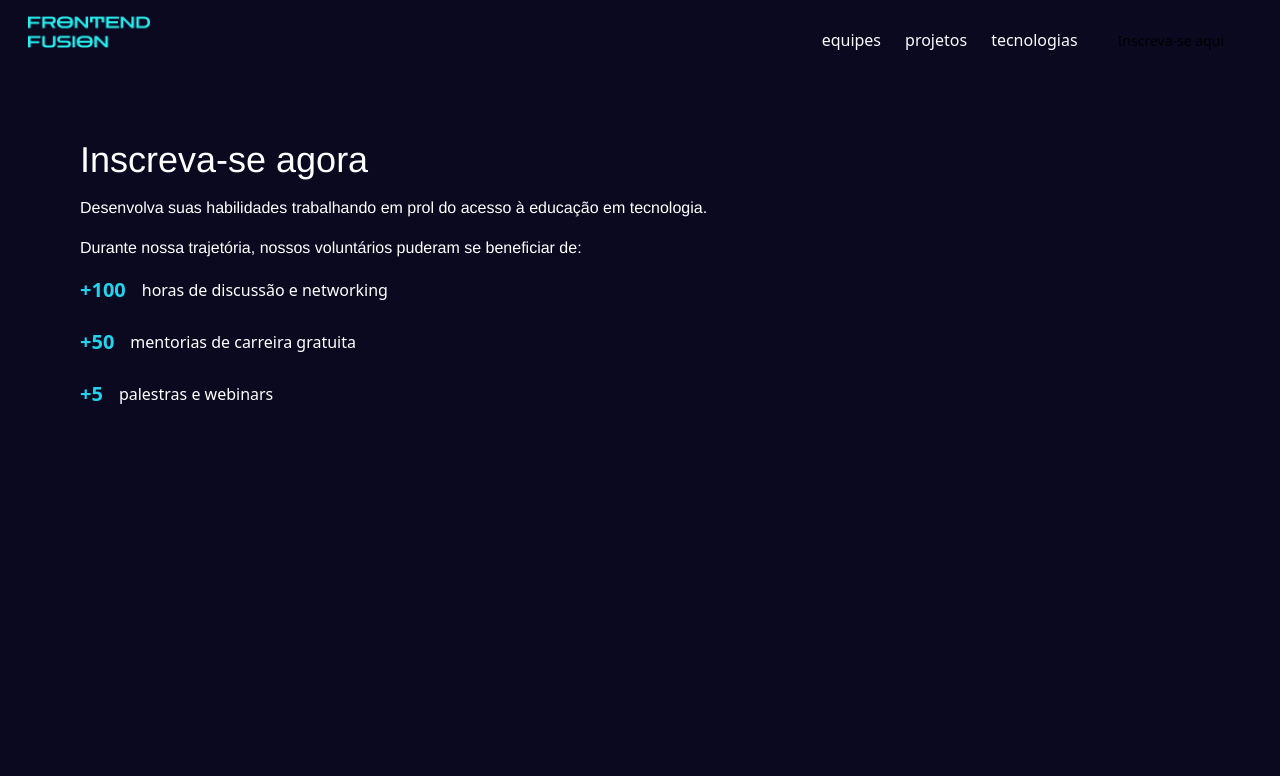
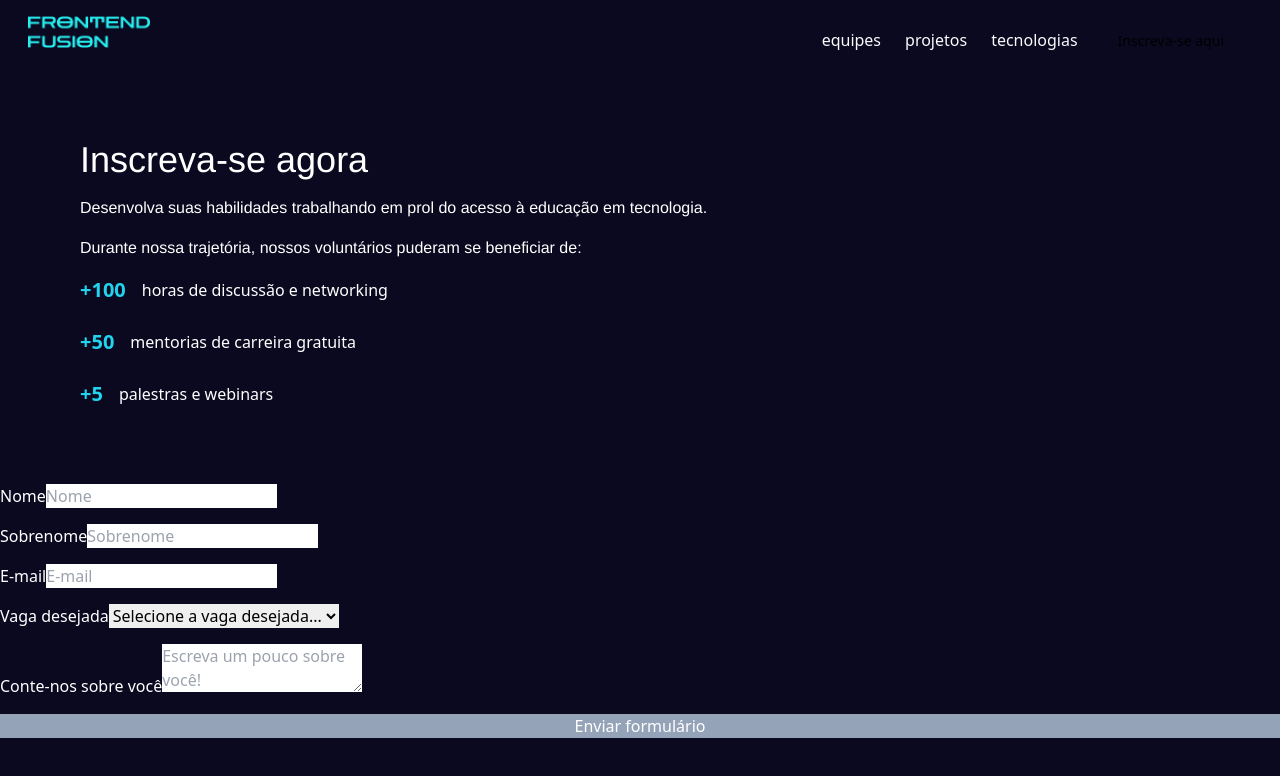
Before and after one commit to Projeto-FrontEnd-Fusion/vingadores-portifolio-colaborativo_, a React (Vite) app: page / in a window 1280 px wide. Shown: the top 776 px of the page. Built offline with nearby package versions, Linux system fonts and the light colour scheme.

Commit message:
feat: criação e validação do formulário

```diff
--- a/package.json
+++ b/package.json
@@ -10,12 +10,14 @@
     "preview": "vite preview"
   },
   "dependencies": {
+    "@hookform/resolvers": "^3.9.1",
     "@tanstack/react-query": "^5.62.11",
     "axios": "^1.7.9",
     "react": "^18.3.1",
     "react-dom": "^18.3.1",
     "react-hook-form": "^7.54.2",
     "tailwindcss": "^3.4.17",
+    "zod": "^3.24.1",
     "zustand": "^5.0.2"
   },
   "devDependencies": {
--- a/src/App.tsx
+++ b/src/App.tsx
@@ -1,6 +1,7 @@
 import "./App.css";
 import FormDescription from "./components/FormDescription/FormDescription";
 import Navbar from "./components/Navbar/Navbar";
+import Forms from "./components/Forms/Forms";
 
 function App() {
   return (
@@ -8,10 +9,11 @@ function App() {
       <header className="flex h-14 p-10">
         <Navbar />
       </header>
-
       <div className="px-8 py-3 bg-">
         <FormDescription />
       </div>
+
+      <Forms />
     </div>
 
   );
--- /dev/null
+++ b/src/components/Forms/Forms.tsx
@@ -0,0 +1,78 @@
+import { useForm } from "react-hook-form";
+import { zodResolver } from "@hookform/resolvers/zod";
+import { formSchema, FormData } from "../../schema/schema-validation-forms";
+import Input from "../Input/Input";
+import { validVacancy } from "../../schema/schema-validation-forms";
+
+const Forms = () => {
+
+    const { register, handleSubmit, formState: {errors} } = useForm<FormData>({
+        resolver: zodResolver(formSchema),
+    });
+
+    const onSubmit = (data: FormData) =>{
+        console.log(data);
+    };
+
+    return (
+        <form className="flex flex-col gap-4 text-white" onSubmit={handleSubmit(onSubmit)}>
+            <Input
+                label="Nome"
+                type="text"
+                id="name"
+                placeholder="Nome"
+                {...register("name")}
+                error={errors.name?.message}
+            />
+
+            <Input
+                label="Sobrenome"
+                type="text"
+                id="lastName"
+                placeholder="Sobrenome"
+                {...register("lastName")}
+                error={errors.lastName?.message}
+            />
+
+            <Input
+                label="E-mail"
+                type="email"
+                id="email"
+                placeholder="E-mail"
+                {...register("email")}
+                error={errors.email?.message}
+            />
+
+            <div className="text-white">
+                <label htmlFor="position">Vaga desejada</label>
+                <select
+                    id="position"
+                    defaultValue=""
+                    className="text-black"
+                    {...register("position")}
+                    required
+                >
+                    <option value="" disabled>Selecione a vaga desejada...</option>
+                    {validVacancy.map((vacancy, index) => (
+                        <option value={vacancy} key={index}>{vacancy}</option>
+                    ))}
+                </select>
+                {errors.position && <p>{errors.position.message}</p>}
+            </div>
+
+            <div>
+                <label htmlFor="description">Conte-nos sobre você</label>
+                <textarea
+                    id="description"
+                    placeholder="Escreva um pouco sobre você!"
+                    {...register("description")}
+                />
+                {errors.description && <p>{errors.description.message}</p>}
+            </div>
+
+            <button type="submit" className="bg-slate-400">Enviar formulário</button>
+        </form>
+    );
+};
+
+export default Forms;
--- /dev/null
+++ b/src/components/Input/Input.tsx
@@ -0,0 +1,18 @@
+import { ComponentProps, forwardRef } from "react";
+
+interface InputProps extends ComponentProps<"input">{
+   label: string;
+   error?: string;
+};
+
+const Input = forwardRef<HTMLInputElement, InputProps>(({ label, error, id, ...props }, ref) => {
+    return (
+        <div>
+            <label htmlFor={id} >{label}</label>
+            <input {...props} id={id} ref={ref}/>
+            {error && <p>{error}</p>}
+        </div>
+    )
+} );
+
+export default Input;
--- /dev/null
+++ b/src/schema/schema-validation-forms.ts
@@ -0,0 +1,29 @@
+import { z } from "zod";
+
+export const validVacancy = [
+    "Desenvolvedor Frontend",
+    "Desenvolvedor Backend",
+    "Desenvolvedor Full Stack",
+    "Desenvolvedor Mobile",
+    "Desenvolvedor de Software",
+    "Engenheiro de Software",
+    "Arquiteto de Software",
+    "UI/UX Designer",
+    "Analista de Sistemas",
+    "Analista Programador",
+    "DevOps Engineer",
+    "Engenheiro de Dados",
+    "QA Engineer",
+    "Scrum Master",
+    "Product Owner",
+  ] as const;
+
+export const formSchema = z.object({
+    name: z.string().min(1, "Nome é obrigatório."),
+    lastName: z.string().min(1, "Sobrenome é obrigatório."),
+    email: z.string().email("Por favor, insira um email válido."),
+    position: z.enum(validVacancy, {message: "Por favor, selecione uma vaga válida."}),
+    description: z.string().min(50, "O campo deve ter pelo menos 50 caracteres.")
+});
+
+export type FormData = z.infer<typeof formSchema>;
```
Also changed, not shown: 1 other file (tests, documents, lock files or other folders).
